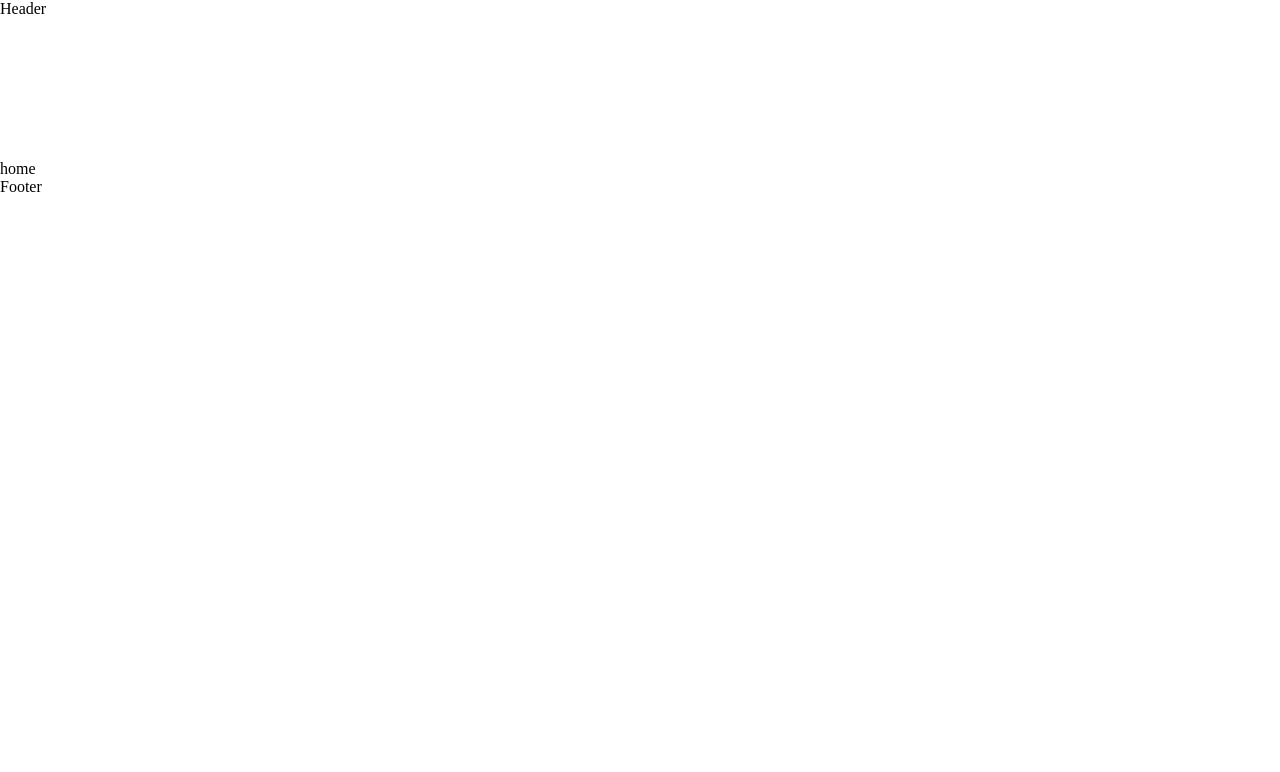
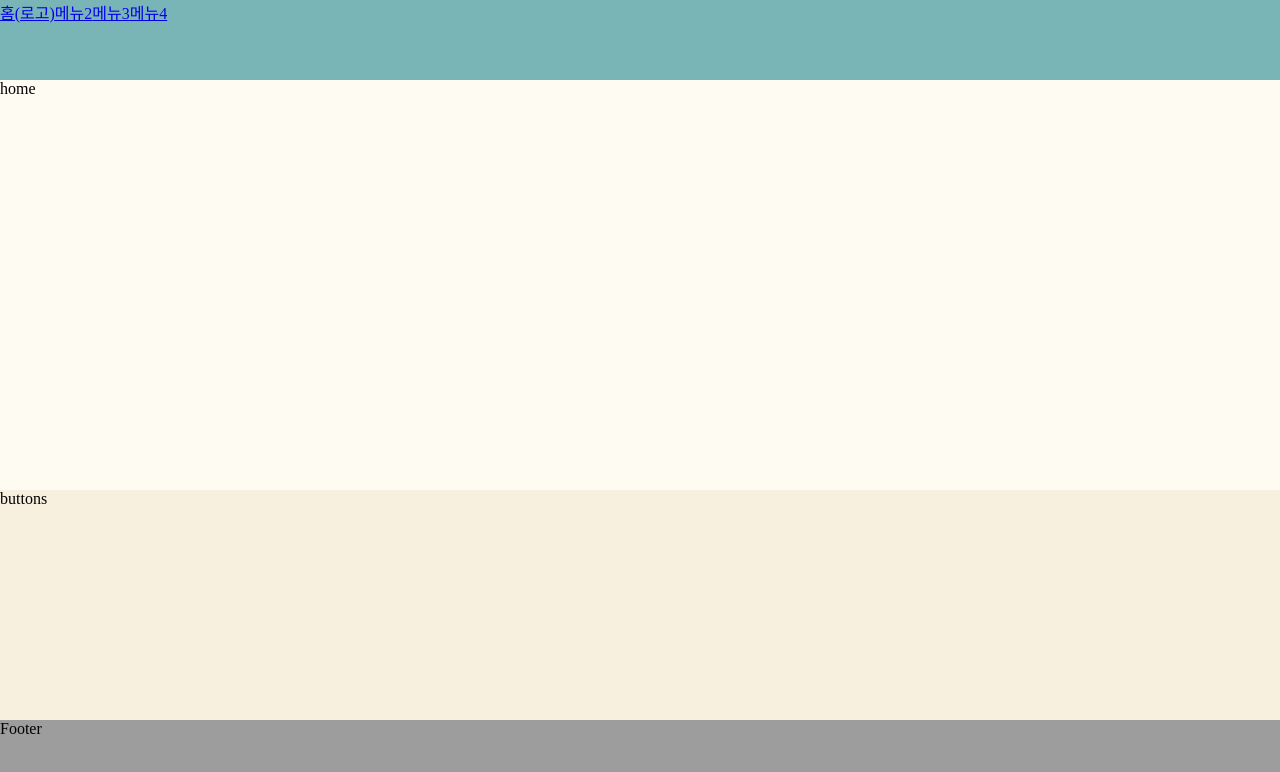
Before and after one commit to SI-Kim/bin-react-project, a React (Create React App) app: page / in a window 1280 px wide. Shown: the top 772 px of the page. Built offline with nearby package versions, Linux system fonts and the light colour scheme.

Commit message:
layout set

```diff
--- a/src/containers/HomeContainer.js
+++ b/src/containers/HomeContainer.js
@@ -1,7 +1,32 @@
 import React from "react";
+import { makeStyles } from "@mui/styles";
 
 const HomeContainer = () => {
-  return <div>home</div>;
+  const classes = useStyles();
+
+  return (
+    <div className={classes.main}>
+      <div className={classes.mainFirst}>home</div>
+      <div className={classes.mainSecond}>buttons</div>
+    </div>
+  );
 };
 
+const useStyles = makeStyles({
+  main: {
+    height: "inherit",
+    width: "100%"
+  },
+  mainFirst: {
+    height: "80%",
+    width: "100%",
+    backgroundColor: "#FEFBF3"
+  },
+  mainSecond: {
+    height: "50%",
+    width: "100%",
+    backgroundColor: "#F8F0DF"
+  }
+});
+
 export default HomeContainer;
--- a/src/layouts/Footer.js
+++ b/src/layouts/Footer.js
@@ -1,11 +1,21 @@
 import React from "react";
+import { makeStyles } from "@mui/styles";
 
 const Footer = () => {
+  const classes = useStyles();
   return (
-    <footer>
+    <footer className={classes.footer}>
       <div>Footer</div>
     </footer>
   );
 };
 
+const useStyles = makeStyles({
+  footer: {
+    height: "10%",
+    width: "100%",
+    backgroundColor: "#9D9D9D"
+  }
+});
+
 export default Footer;
--- a/src/layouts/Header.js
+++ b/src/layouts/Header.js
@@ -5,15 +5,22 @@ const Header = () => {
   const classes = useStyles();
   return (
     <header className={classes.header}>
-      <div>Header</div>
+      <nav>
+        <a href="/">홈(로고)</a>
+        <a href="#">메뉴2</a>
+        <a href="#">메뉴3</a>
+        <a href="#">메뉴4</a>
+      </nav>
     </header>
   );
 };
 
 const useStyles = makeStyles({
   header: {
-    height: "20%",
-    width: "100%"
+    top: "0",
+    height: "10%",
+    width: "100%",
+    backgroundColor: "#79B4B7"
   }
 });
 
--- a/src/routes/Router.js
+++ b/src/routes/Router.js
@@ -1,10 +1,12 @@
 import React from "react";
 import { Routes, Route } from "react-router-dom";
 import { HomeContainer } from "../containers";
+import { makeStyles } from "@mui/styles";
 
 const Router = () => {
+  const classes = useStyles();
   return (
-    <div>
+    <div className={classes.routes}>
       <Routes>
         <Route path="/" element={<HomeContainer />} />
       </Routes>
@@ -12,4 +14,11 @@ const Router = () => {
   );
 };
 
+const useStyles = makeStyles({
+  routes: {
+    height: "80%",
+    width: "100%"
+  }
+});
+
 export default Router;
```
